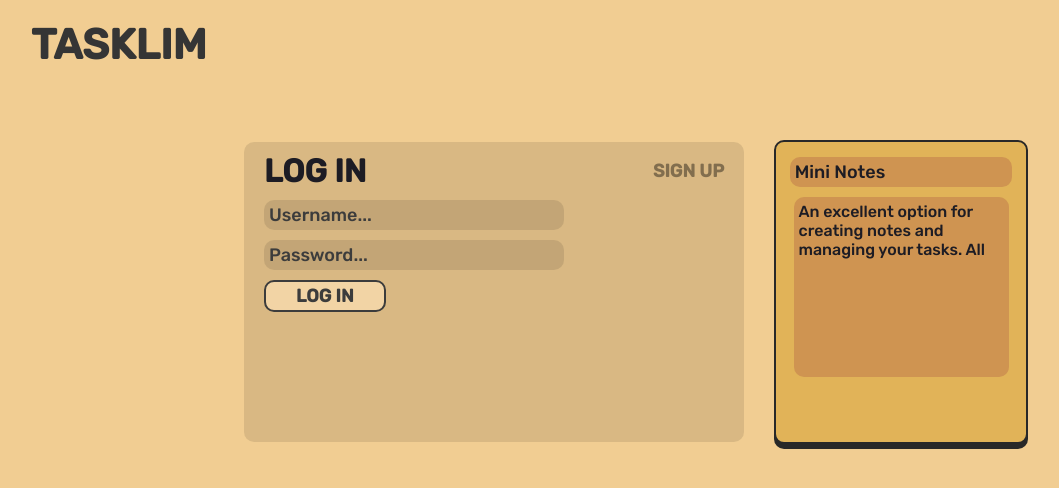
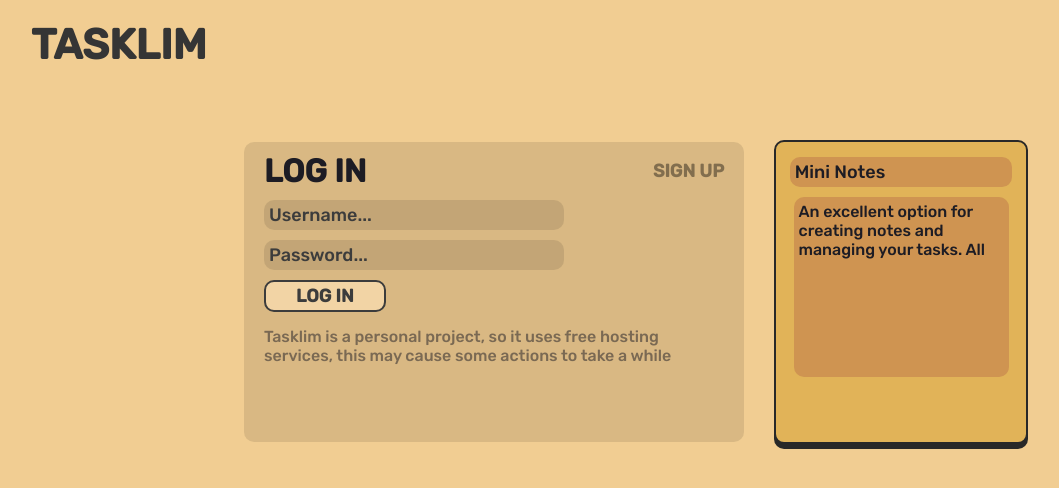
Before and after one commit to eliasitom/tasklim, a React (Vite) app: page /auth in a window 1280 px wide. Shown: the top 488 px of the page, without its empty margins (9-1068 px from the left). Built offline with nearby package versions, Linux system fonts and the light colour scheme.

Commit message:
feat: add message in authentication panel

```diff
--- a/src/routes/authentication_route/AuthenticationRoute.jsx
+++ b/src/routes/authentication_route/AuthenticationRoute.jsx
@@ -150,6 +150,7 @@ const AuthenticationRoute = () => {
               <button>sign up</button>
             </form>
         }
+        <p className="auth-message">Tasklim is a personal project, so it uses free hosting services, this may cause some actions to take a while</p>
       </div>
       <MagicNote />
     </div>
--- a/src/stylesheets/routes/authentication_route/AuthenticationRoute.css
+++ b/src/stylesheets/routes/authentication_route/AuthenticationRoute.css
@@ -116,3 +116,11 @@
         width: 100%;
     }
 }
+
+
+.auth-message {
+    margin-left: 20px;
+    margin-right: 20px;
+    margin-top: 10px;
+    opacity: .5;
+}
```
